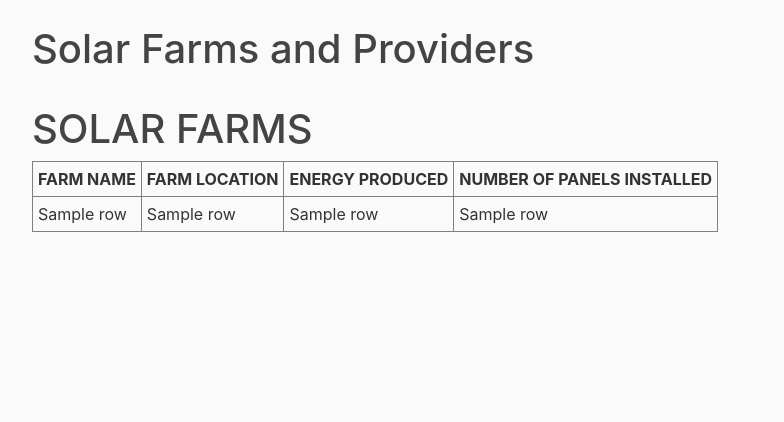
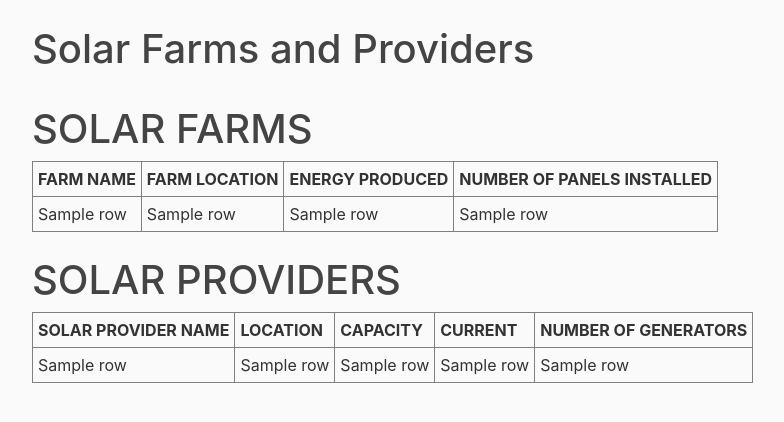
Before and after one commit to ChetanTayal138/HybridGrid, a Python web app: template flask/templates/solar.html in a window 1280 px wide. Shown: the part 56-478 px from the top of the page, without its empty margins (38-822 px from the left). Run offline with Jinja, Linux system fonts and the light colour scheme; the template is opened without the code that fills it: most values are stand-ins (such as "Sample title", 1, 10 or a date in 2020); some libraries are stand-ins or nearby versions.

Commit message:
Add files via upload

```diff
--- a/flask/templates/solar.html
+++ b/flask/templates/solar.html
@@ -3,32 +3,6 @@
 
         <h1>Solar Farms and Providers </h1>
         <br>
-
-
-<!-- <main role="main" class="container" >
-     <div class="row" >
-        <div class="col-md-10 col-md-offset-10"  >
-          {% block content1 %}{% endblock %}
-        </div>
-        <div class="col-md-5 col-md-offset-10" >
-          <div class="content-section">
-            <h3>Admin Details</h3>
-            <p class='text-muted'>
-              <ul class="list-group">
-                <li class="list-group-item list-group-item-light">Name : {{aname}} </li>
-                <li class="list-group-item list-group-item-light">Start Year : {{start}}</li>
-                <li class="list-group-item list-group-item-light">Number of Generators : {{num}}</li>
-
-              </ul>
-            </p>
-          </div>
-        </div>
-      </div>
-    </main>
-
-  -->
-
-
 
 
 <div style="float:left; width:69%">
@@ -45,13 +19,44 @@
     </tr>
     </thead>
     <tbody>
-        {% for row in data %}
+        {% for row in farm %}
             <tr>
-                <td>{{farm[1]}}</td>
-                <td>{{farm[2]}}</td>
-                <td>{{farm[3]}}</td>
-                <td>{{farm[4]}}</td>
+                <td>{{row[1]}}</td>
+                <td>{{row[2]}}</td>
+                <td>{{row[3]}}</td>
+                <td>{{row[4]}}</td>
 
+
+            </tr>
+        {% endfor %}
+    </tbody>
+</table>
+<br>
+
+</div>
+
+<div style="float:left; width:69%">
+    <h1> SOLAR PROVIDERS </h1>
+<table border="1" cellpadding="5" cellspacing="5">
+    <thead>
+    <tr>
+        <th>SOLAR PROVIDER NAME</th>
+        <th>LOCATION</th>
+        <th>CAPACITY</th>
+        <th>CURRENT</th>
+        <th>NUMBER OF GENERATORS</th>
+
+
+    </tr>
+    </thead>
+    <tbody>
+        {% for row in prov %}
+            <tr>
+                <td>{{row[2]}}</td>
+                <td>{{row[3]}}</td>
+                <td>{{row[4]}}</td>
+                <td>{{row[5]}}</td>
+                <td>{{row[6]}}</td>
 
             </tr>
         {% endfor %}
```
Also changed, not shown: flask/flask1.py (+6 -6 lines), flask/templates/admin.html (+3 -5 lines).
